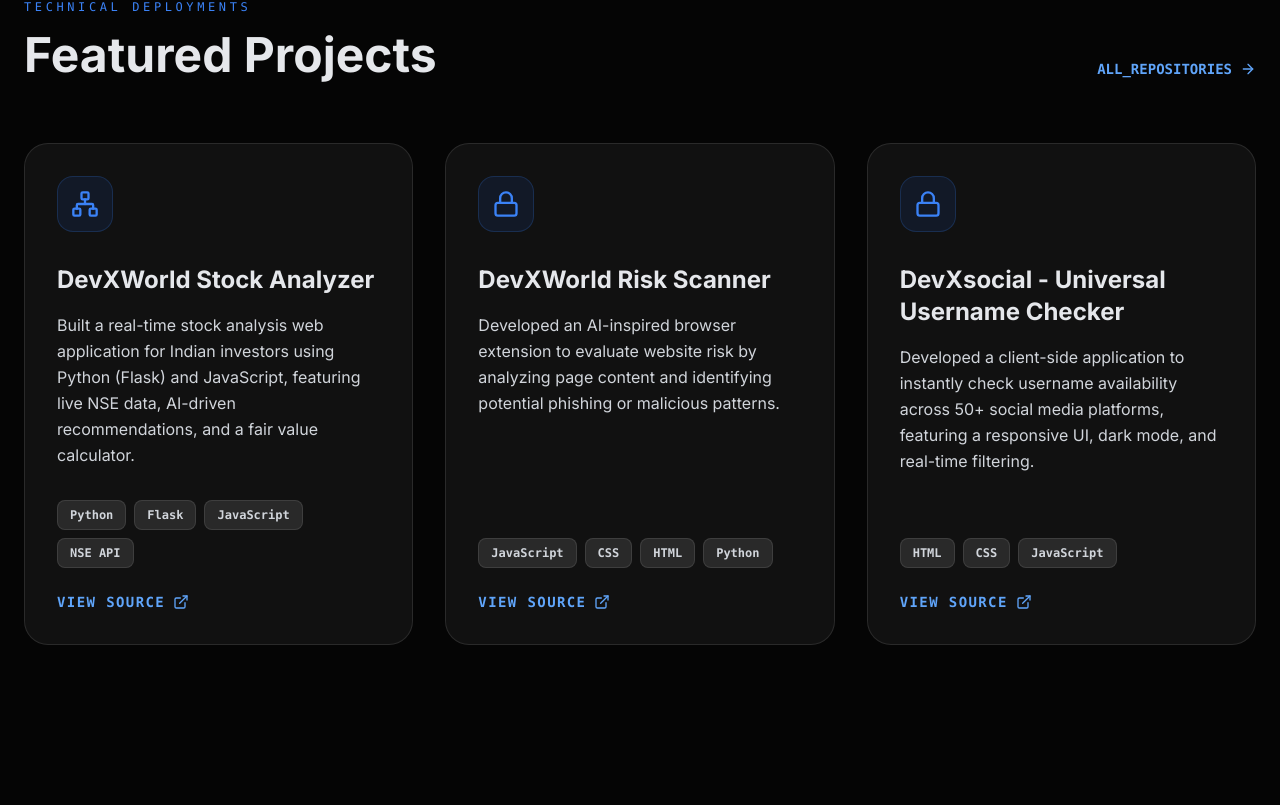
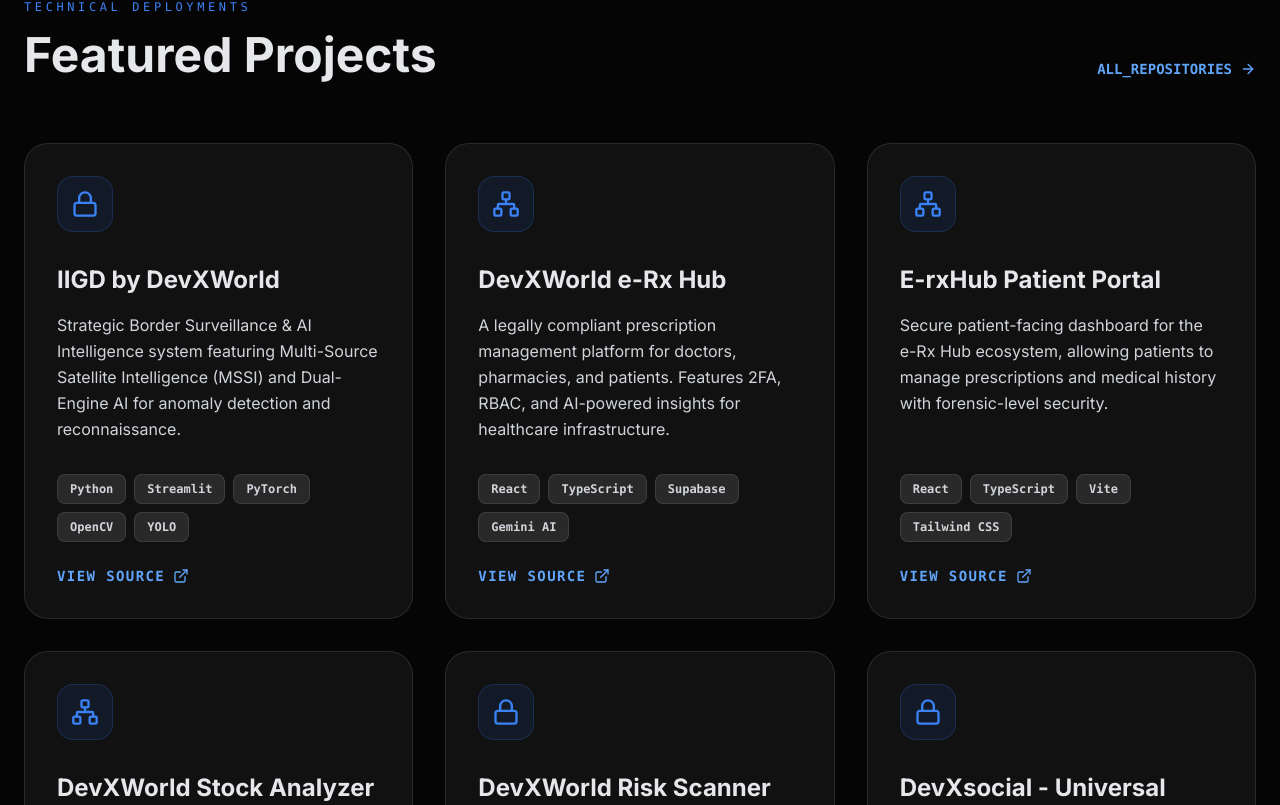
Before and after one commit to Devamstark/DevamTrivediPortfolio, a React (Vite) app: page / in a window 1280 px wide. Shown: the part 2315-3120 px from the top of the page. Built offline with nearby package versions, Linux system fonts and the light colour scheme.

Commit message:
feat: upgrade DEVX-CORE with local knowledge logic and add new healthcare & surveillance projects

```diff
--- a/components/CyberAssistant.tsx
+++ b/components/CyberAssistant.tsx
@@ -1,12 +1,15 @@
 
 import React, { useState, useRef, useEffect } from 'react';
-
 import { Shield, Send, Terminal, X, MessageSquare } from 'lucide-react';
+import { PROJECTS, EXPERIENCES, EDUCATION, CERTIFICATIONS, SKILLS } from '../constants';
 
 const CyberAssistant: React.FC = () => {
   const [isOpen, setIsOpen] = useState(false);
   const [messages, setMessages] = useState<{ role: 'user' | 'assistant'; text: string }[]>([
-    { role: 'assistant', text: "Secure handshake established. I am DEVX-CORE, Devam's Portfolio Interface. How can I assist you with security audits or recruitment inquiries today?" }
+    {
+      role: 'assistant',
+      text: "Secure handshake established. I am DEVX-CORE. I can provide data on Devam's Projects, Experience, Skills, Education, or Contact info. \n\nTry asking: 'Show me your projects', 'What are your skills?', or 'How can I hire you?'"
+    }
   ]);
   const [input, setInput] = useState('');
   const [isTyping, setIsTyping] = useState(false);
@@ -18,6 +21,41 @@ const CyberAssistant: React.FC = () => {
     }
   }, [messages, isTyping]);
 
+  const getSystemResponse = (userInput: string): string => {
+    const text = userInput.toLowerCase();
+
+    if (text.includes('project') || text.includes('build') || text.includes('portfolio') || text.includes('repo')) {
+      return `REPOS_FOUND: ${PROJECTS.length} active deployments. Featured: ${PROJECTS[0].title}. You can view the source code for all projects on my GitHub (Devamstark).`;
+    }
+
+    if (text.includes('experience') || text.includes('work') || text.includes('job') || text.includes('history')) {
+      const topExp = EXPERIENCES[0];
+      return `HISTORY_LOG: Active. Most recent: ${topExp.role} at ${topExp.company} (${topExp.period}). Specialized in CDR/IPDR analysis and security monitoring.`;
+    }
+
+    if (text.includes('skill') || text.includes('stack') || text.includes('tech') || text.includes('know') || text.includes('proficien')) {
+      return `COMPETENCY_MATRIX: \n• Cyber: ${SKILLS.cybersecurity.slice(0, 3).join(', ')}\n• Languages: ${SKILLS.languages.join(', ')}\n• Tools: ${SKILLS.tools.slice(0, 3).join(', ')}`;
+    }
+
+    if (text.includes('education') || text.includes('college') || text.includes('degree') || text.includes('school') || text.includes('study')) {
+      return `ACADEMIC_RECORDS: Currently pursuing B.S. in Computer Science (Cyber Security) at ${EDUCATION[0].institution}. Graduation: ${EDUCATION[0].expected}.`;
+    }
+
+    if (text.includes('contact') || text.includes('hire') || text.includes('email') || text.includes('phone') || text.includes('call')) {
+      return `COMM_CHANNELS: \n• Email: Devam9131@gmail.com\n• Phone: +1 (551) 344-9705\n• LinkedIn: linkedin.com/in/devamstark`;
+    }
+
+    if (text.includes('cert') || text.includes('award') || text.includes('credential')) {
+      return `CREDENTIALS_FOUND: ${CERTIFICATIONS.length} industry certs. Top: ${CERTIFICATIONS[0].name}, ${CERTIFICATIONS[1].name}. High security clearance protocols followed.`;
+    }
+
+    if (text.includes('hi') || text.includes('hello') || text.includes('help') || text.includes('who')) {
+      return `INTERFACE_READY. Query authorized. I can extract data on: PROJECTS, EXPERIENCE, SKILLS, EDUCATION, and CONTACT. What would you like to view?`;
+    }
+
+    return "QUERY_UNRECOGNIZED. Integrity check failed. Please use authorized keywords: [Projects, Experience, Skills, Education, Contact].";
+  };
+
   const handleSend = async () => {
     if (!input.trim()) return;
 
@@ -27,21 +65,13 @@ const CyberAssistant: React.FC = () => {
     setIsTyping(true);
 
     try {
-      // Simulate network delay
-      await new Promise(resolve => setTimeout(resolve, 1000));
+      // Simulate processing delay for "hacker" feel
+      await new Promise(resolve => setTimeout(resolve, 800));
 
-      const responses = [
-        "Secure handshake established. Message encrypted and logged.",
-        "Input received. Analysis complete. No threats detected.",
-        "Request acknowledged. Operating in secure offline mode.",
-        "Data packet verifying... Integrity check passed.",
-        "System is currently in stealth mode. Please contact via secure channels (Email/LinkedIn)."
-      ];
-
-      const randomResponse = responses[Math.floor(Math.random() * responses.length)];
-      setMessages(prev => [...prev, { role: 'assistant', text: randomResponse }]);
+      const response = getSystemResponse(userText);
+      setMessages(prev => [...prev, { role: 'assistant', text: response }]);
     } catch (error) {
-      setMessages(prev => [...prev, { role: 'assistant', text: "ERR: SYSTEM_OFFLINE" }]);
+      setMessages(prev => [...prev, { role: 'assistant', text: "ERR: INTERNAL_CORE_FAILURE" }]);
     } finally {
       setIsTyping(false);
     }
@@ -64,9 +94,9 @@ const CyberAssistant: React.FC = () => {
           <div ref={scrollRef} className="h-96 overflow-y-auto p-4 space-y-4 text-[11px] leading-relaxed">
             {messages.map((m, i) => (
               <div key={i} className={`flex ${m.role === 'user' ? 'justify-end' : 'justify-start'}`}>
-                <div className={`max-w-[85%] p-3 rounded-lg ${m.role === 'user'
-                    ? 'bg-blue-600 text-white rounded-tr-none'
-                    : 'bg-gray-900 text-green-400 border border-green-900/30 rounded-tl-none'
+                <div className={`max-w-[85%] p-3 rounded-lg whitespace-pre-wrap ${m.role === 'user'
+                  ? 'bg-blue-600 text-white rounded-tr-none'
+                  : 'bg-gray-900 text-green-400 border border-green-900/30 rounded-tl-none'
                   }`}>
                   {m.text}
                 </div>
@@ -75,7 +105,7 @@ const CyberAssistant: React.FC = () => {
             {isTyping && (
               <div className="flex justify-start">
                 <div className="bg-gray-900 text-green-400 p-3 rounded-lg border border-green-900/30">
-                  <span className="animate-pulse">_analyzing_packet_...</span>
+                  <span className="animate-pulse">_extracting_data_packet_...</span>
                 </div>
               </div>
             )}
@@ -87,7 +117,7 @@ const CyberAssistant: React.FC = () => {
               value={input}
               onChange={(e) => setInput(e.target.value)}
               onKeyDown={(e) => e.key === 'Enter' && handleSend()}
-              placeholder="Query DEVX-CORE..."
+              placeholder="Query DEVX-CORE... (e.g. 'Skills')"
               className="flex-grow bg-gray-900 border border-blue-900/30 rounded-lg px-3 py-2 text-xs text-white focus:outline-none focus:ring-1 focus:ring-blue-500"
             />
             <button
--- a/constants.ts
+++ b/constants.ts
@@ -2,6 +2,27 @@
 import { Project, Experience, Education, Certification, Course } from './types';
 
 export const PROJECTS: Project[] = [
+  {
+    title: "IIGD by DevXWorld",
+    description: "Strategic Border Surveillance & AI Intelligence system featuring Multi-Source Satellite Intelligence (MSSI) and Dual-Engine AI for anomaly detection and reconnaissance.",
+    technologies: ["Python", "Streamlit", "PyTorch", "OpenCV", "YOLO"],
+    link: "https://github.com/Devamstark/IIGD",
+    category: "Cybersecurity"
+  },
+  {
+    title: "DevXWorld e-Rx Hub",
+    description: "A legally compliant prescription management platform for doctors, pharmacies, and patients. Features 2FA, RBAC, and AI-powered insights for healthcare infrastructure.",
+    technologies: ["React", "TypeScript", "Supabase", "Gemini AI"],
+    link: "https://github.com/Devamstark/e-rx-it-project",
+    category: "Web"
+  },
+  {
+    title: "E-rxHub Patient Portal",
+    description: "Secure patient-facing dashboard for the e-Rx Hub ecosystem, allowing patients to manage prescriptions and medical history with forensic-level security.",
+    technologies: ["React", "TypeScript", "Vite", "Tailwind CSS"],
+    link: "https://github.com/Devamstark/E-rxHub-Patient",
+    category: "Web"
+  },
   {
     title: "DevXWorld Stock Analyzer",
     description: "Built a real-time stock analysis web application for Indian investors using Python (Flask) and JavaScript, featuring live NSE data, AI-driven recommendations, and a fair value calculator.",
@@ -24,6 +45,7 @@ export const PROJECTS: Project[] = [
     category: "Cybersecurity"
   }
 ];
+
 
 export const EXPERIENCES: Experience[] = [
   {
```
